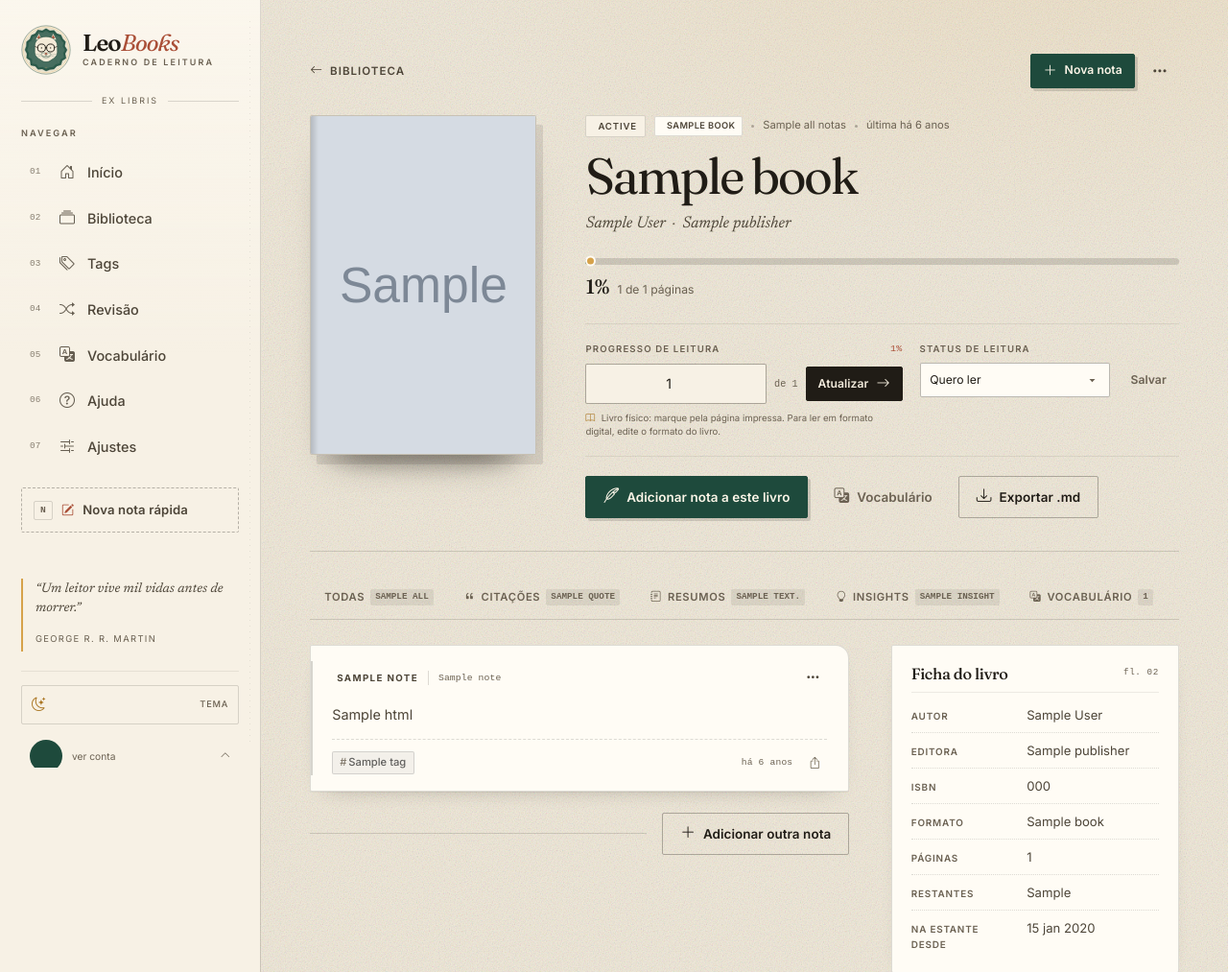
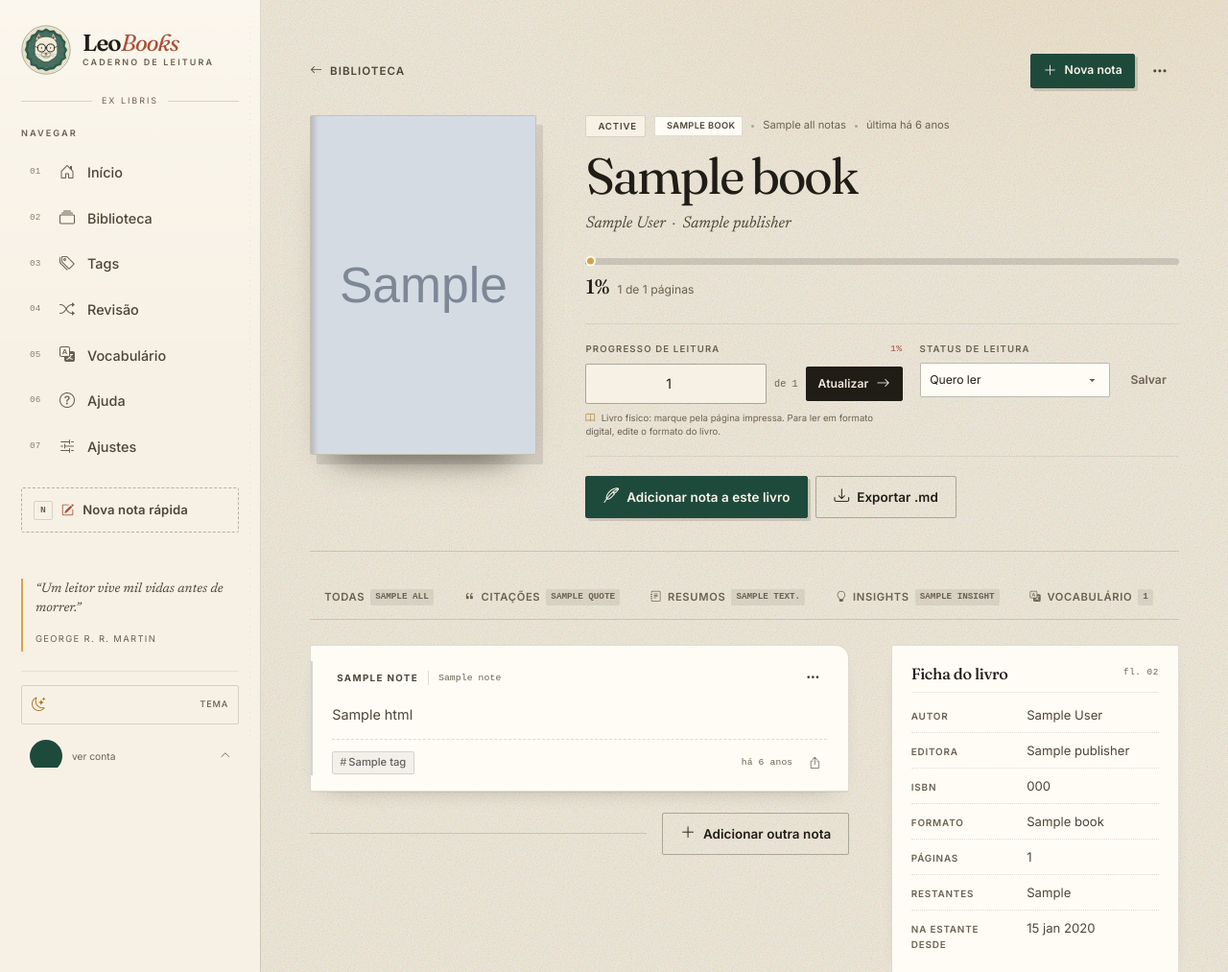
Before and after one commit to leobarros/leobooks, a Flask app: template templates/book_detail.html in a window 1280 px wide. Shown: the top 1013 px of the page at 96% size. Run offline with Flask 3, Linux system fonts and the light colour scheme; the template is opened without the code that fills it: most values are stand-ins (such as "Sample title", 1, 10 or a date in 2020); grey boxes marked "Sample" are stand-in pictures; some libraries are stand-ins or nearby versions.

Commit message:
remove duplicate vocabulary action from book header

```diff
--- a/templates/book_detail.html
+++ b/templates/book_detail.html
@@ -155,9 +155,6 @@
               data-book-id="{{ book.id }}" data-note-type="QUOTE">
         <i class="bi bi-feather"></i> Adicionar nota a este livro
       </button>
-      <a class="lb-btn lb-btn--quiet" href="{{ url_for('books.detail', book_id=book.id, tab='vocabulary') }}">
-        <i class="bi bi-translate"></i> Vocabulário
-      </a>
       <a class="lb-btn lb-btn--ghost" href="{{ url_for('settings.export_book', book_id=book.id) }}">
         <i class="bi bi-download"></i> Exportar .md
       </a>
```
Also changed, not shown: README.md, 12 other files.
